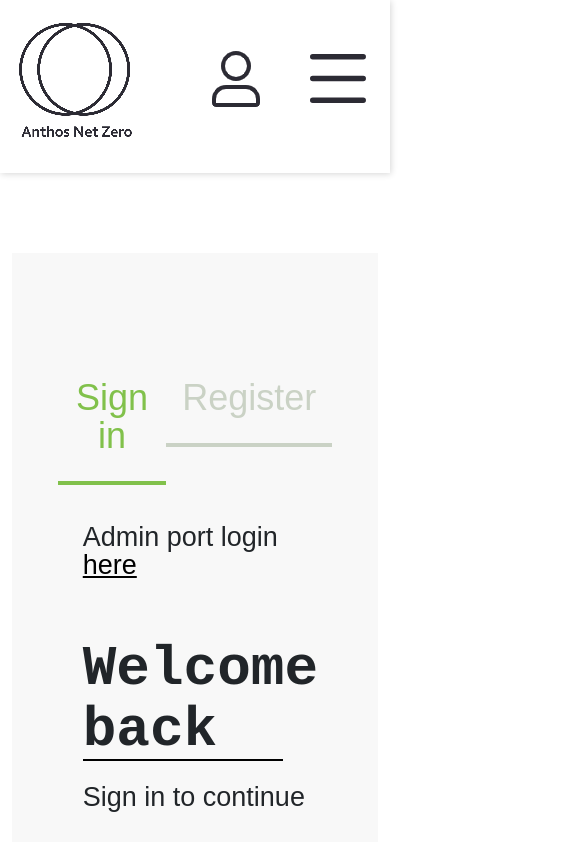
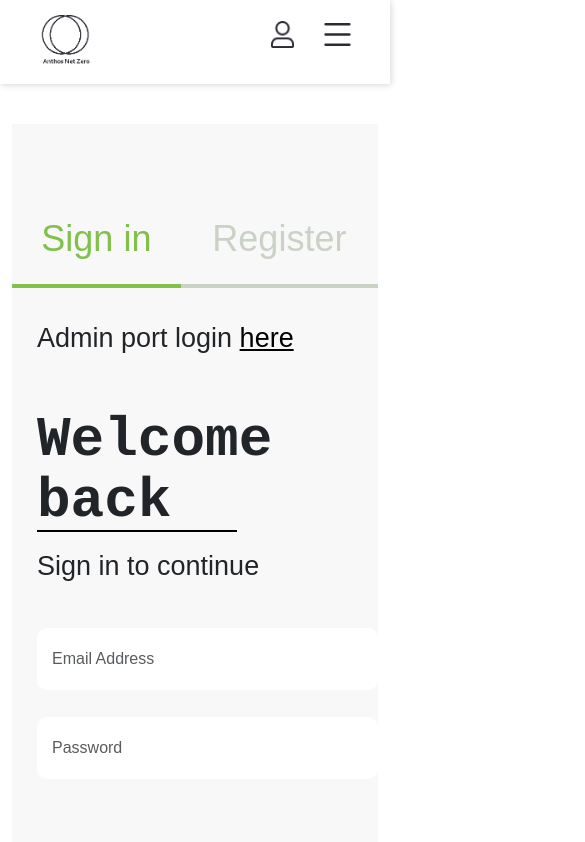
Before and after one commit to jaswant-d4d/net-zero-app, a React (Create React App) app: page /login in a window 390 px wide. Shown: the top 842 px of the page, 585 px wide, since content can reach past the window. Built offline with nearby package versions, Linux system fonts and the light colour scheme; no server answers.

Commit message:
minor css changes

```diff
--- a/src/assets/css/styles.css
+++ b/src/assets/css/styles.css
@@ -280,6 +280,7 @@ form.registerform {
 
 .footer-upper,.footer-lower {
     display: flex;
+    flex-wrap: wrap;
     justify-content: space-between;
     align-items: center;
 }
@@ -702,6 +703,7 @@ section.protecting-data {
     display: flex;
     align-items: center;
     justify-content: center;
+    flex-wrap: wrap;
 }
 form {
     margin-top: 50px;
@@ -750,6 +752,7 @@ textarea {
 .form-div label {
     text-align: left;
     display: flex;
+    flex-wrap: wrap;
     margin-bottom: 10px;
 }
 
@@ -837,16 +840,19 @@ label p {
       box-shadow: inset 0 0 10px #fff;
       border: 2px solid transparent;
   }
-  .sub-btn label:hover {
+  .sub-btn label.active {
     border: 2px solid #000;
     background: #81C14B;
-
 }
 
 select {
 
     background: url(http://cdn1.iconfinder.com/data/icons/cc_mono_icon_set/blacks/16x16/br_down.png) no-repeat right #ddd;
+}
 
+.general-form .bg-lightgray-color, .Additional .bg-lightgray-color{
+  padding-top: 70px;
+  padding-bottom: 70px;
 }
 
 @media (max-width:1440px){
@@ -893,6 +899,36 @@ select {
         font-size: 48px;
         line-height: 52px;
     }
+ }
+
+@media (max-width:767px){
+    .navbar .logo-img {
+        width: 56px;
+        height: 54px;
+    }
+    .user-img img {
+        width: 23px;
+        height: 27px;
+    }
+    .hamburger img {
+        width: 27px;
+        height: 23px;
+    }
+    .site-header .navbar ul {
+     gap: 30px;
+    }
+    .navbar-toggler {
+      padding-right: 0;
+    }
+    .site-header .navbar {
+        padding: 0 27px;
+    }
+    .btn {
+        font-size: 18px;
+        padding: 9px 16px;
+        border-radius: 10px;
+    }
+
     p {
         font-size: 16px;
     }
@@ -903,10 +939,121 @@ select {
         margin-bottom: 20px;
     }
     .card p {
-        font-size: 20px;
-        line-height: 28px;
+        font-size: 16px;
+        line-height: 24px;
     }
     .Additional-bottom-btn {
         margin-top: 60px;
     }
+    .footer-box h2 {
+        font-size: 30px;
+        line-height: 36px;
+        margin-bottom: 20px;
+    }
+    .footer-box a, .footer-box p {
+        font-size: 24px;
+        line-height: 30px;
+    }
+
+    .Additional-bottom-btn {
+        margin-top: 30px;
+    }
+    .Additional-bottom-btn .btn {
+        margin-bottom: 20px;
+    }
+    .card {
+        width: 100%;
+    }
+    label.last-name {
+        display: none;
+    }
+    .footer-box {
+    bottom: 0;
+    width: 100%;
+    padding: 25px 20px
+    }
+    .footer-container {
+        padding: 40px 0;
+    }
+    .footer-logo {
+        margin-bottom: 20px;
+    }
+    hr {
+       margin: 20px 0;
+    }
+    .mb-80 {
+        margin-bottom: 40px;
+    }
+    .mt-80 {
+        margin-top: 40px;
+    }
+    .pb-70 {
+        padding-bottom: 40px;
+    }
+    .pt-70 {
+        padding-top: 40px;
+    }
+    h1, .h1, .Additional h2 {
+        font-size: 28px;
+        line-height: 31px;
+        /* color: #2C2B34; */
+    }
+    .general-form, .Additional  {
+        background: #DCE0D9;
+        padding: 0 28px;
+    }
+    .general-form .bg-lightgray-color, .Additional .bg-lightgray-color {
+        background:none;
+    }
+    .general-form{
+        margin-bottom: 0;
+    }
+    .general-form .bg-lightgray-color, .Additional .bg-lightgray-color {
+        padding-top: 0px;
+        padding-bottom: 0px;
+    }
+    .card.card-par p {
+        text-align: left;
+    }
+    .general-form h1 {
+        margin-bottom: 12px;
+        padding-top: 35px;
+        color: #2C2B34;
+    }
+    .Additional h2 {
+        color: #2C2B34;
+    }
+    .sub-btn label {
+        padding: 12px 50px
+    }
+    .Additional h2 {
+        color: #2C2B34;
+        padding-top: 35px;
+        margin-bottom: 21px;
+    }
+    .Additional-box p {
+        margin-bottom: 30px;
+    }
+    /********** header-section ***********/
+    .information-header .col {
+        width: 100%;
+    }
+    .information .information-header {
+
+        margin: 0px 28px;
+    }
+    .information-cricle-box:after {
+       display: none;
+    }
+    .information .information-icon-box .information-cricle-box {
+        width: 61px;
+        height: 61px;
+    }
+    .information .information-cricle-box img {
+        width: 35px;
+        height: 31px;
+    }
+     /********** form-section ***********/
+
+
 }
```
Also changed, not shown: src/pages/Homeform.jsx (added, +9 -0 lines).
